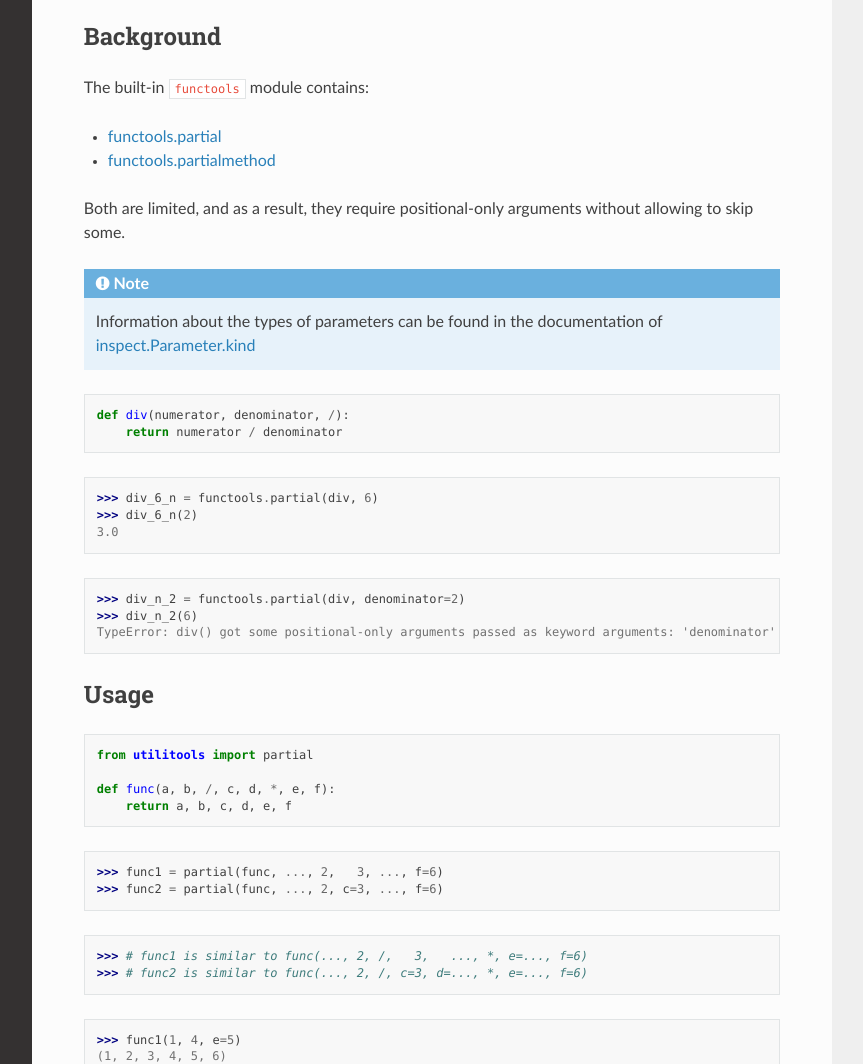
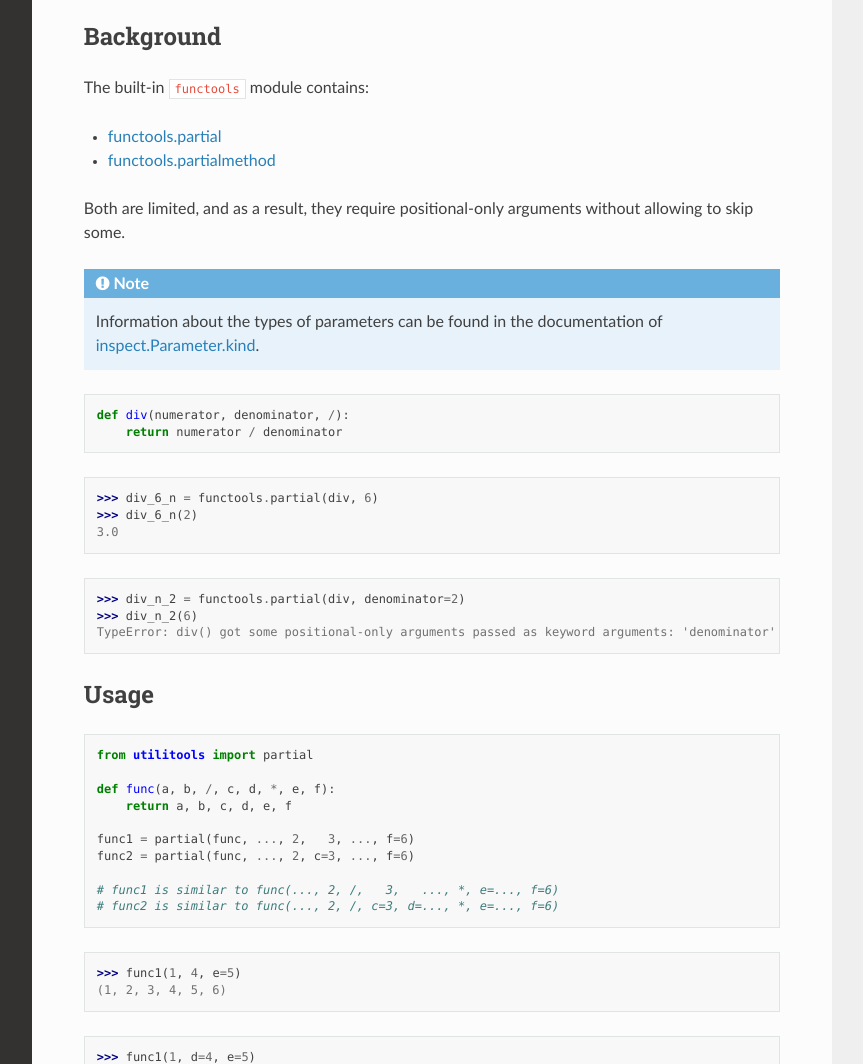
Before and after one commit to idanhazan/utilitools, a Sphinx documentation site: the page built from docs/collection/partial.rst, in a window 1280 px wide and 1400 px high, cut to the strip 336-1400 px from the top of the window. Shown: the whole strip, without its empty margins (268-1131 px from the left). Built offline with Sphinx 7.4.7 and the Read the Docs theme 2.0.0, drawn with Linux system fonts in a browser that asks for light colours.

```diff
--- a/docs/collection/partial.rst
+++ b/docs/collection/partial.rst
@@ -17,7 +17,7 @@ Both are limited, and as a result, they require positional-only arguments withou
 
 .. note::
     Information about the types of parameters can be found in the documentation of
-    `inspect.Parameter.kind <https://docs.python.org/3/library/inspect.html#inspect.Parameter.kind>`_
+    `inspect.Parameter.kind <https://docs.python.org/3/library/inspect.html#inspect.Parameter.kind>`_.
 
 .. code-block:: python
 
@@ -42,11 +42,11 @@ Usage
     def func(a, b, /, c, d, *, e, f):
         return a, b, c, d, e, f
 
->>> func1 = partial(func, ..., 2,   3, ..., f=6)
->>> func2 = partial(func, ..., 2, c=3, ..., f=6)
+    func1 = partial(func, ..., 2,   3, ..., f=6)
+    func2 = partial(func, ..., 2, c=3, ..., f=6)
 
->>> # func1 is similar to func(..., 2, /,   3,   ..., *, e=..., f=6)
->>> # func2 is similar to func(..., 2, /, c=3, d=..., *, e=..., f=6)
+    # func1 is similar to func(..., 2, /,   3,   ..., *, e=..., f=6)
+    # func2 is similar to func(..., 2, /, c=3, d=..., *, e=..., f=6)
 
 >>> func1(1, 4, e=5)
 (1, 2, 3, 4, 5, 6)
```
